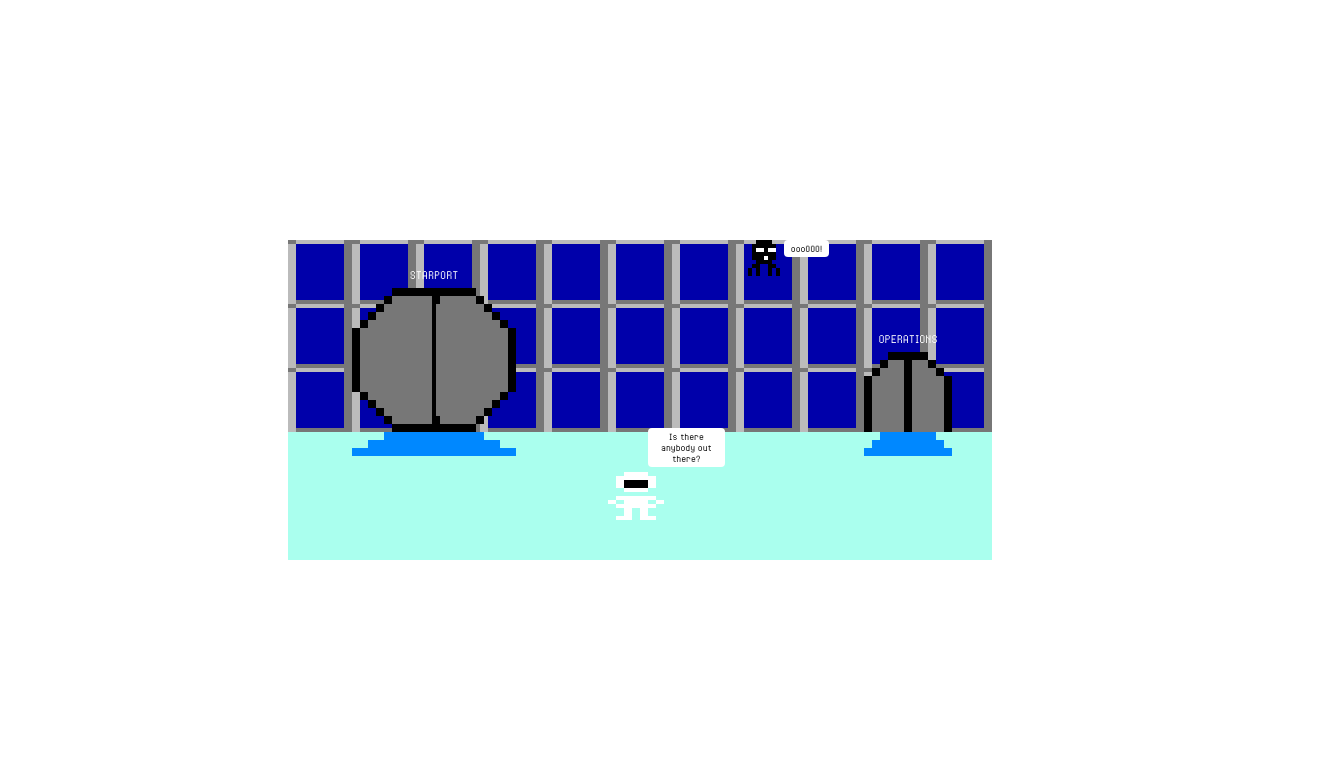
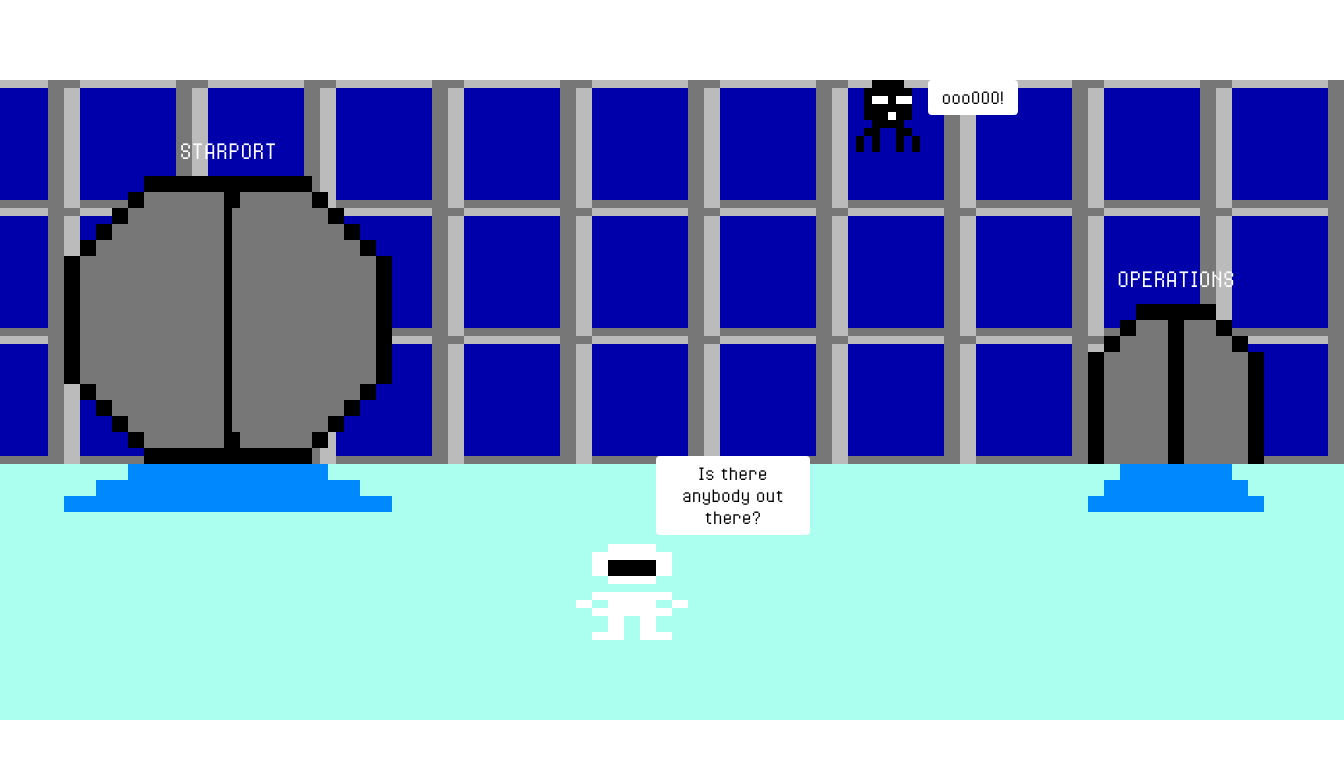
Before and after one commit to arcadeJHS/CSS-Starflight, a website: page index.html in a window 1280 px wide. Shown: the whole page, 1344 px wide, since content can reach past the window. Drawn offline with nearby package versions, Linux system fonts and the light colour scheme; files that its build step writes are made by us from their sources.

Commit message:
fix ratio multiplier

```diff
--- a/src/main.scss
+++ b/src/main.scss
@@ -14,7 +14,7 @@ html, body {
 }
 
 $debug: false;
-$ratio: 1;
+$ratio: 2;
 
 @import "engine.scss";
 @import "tiles.scss";
```
